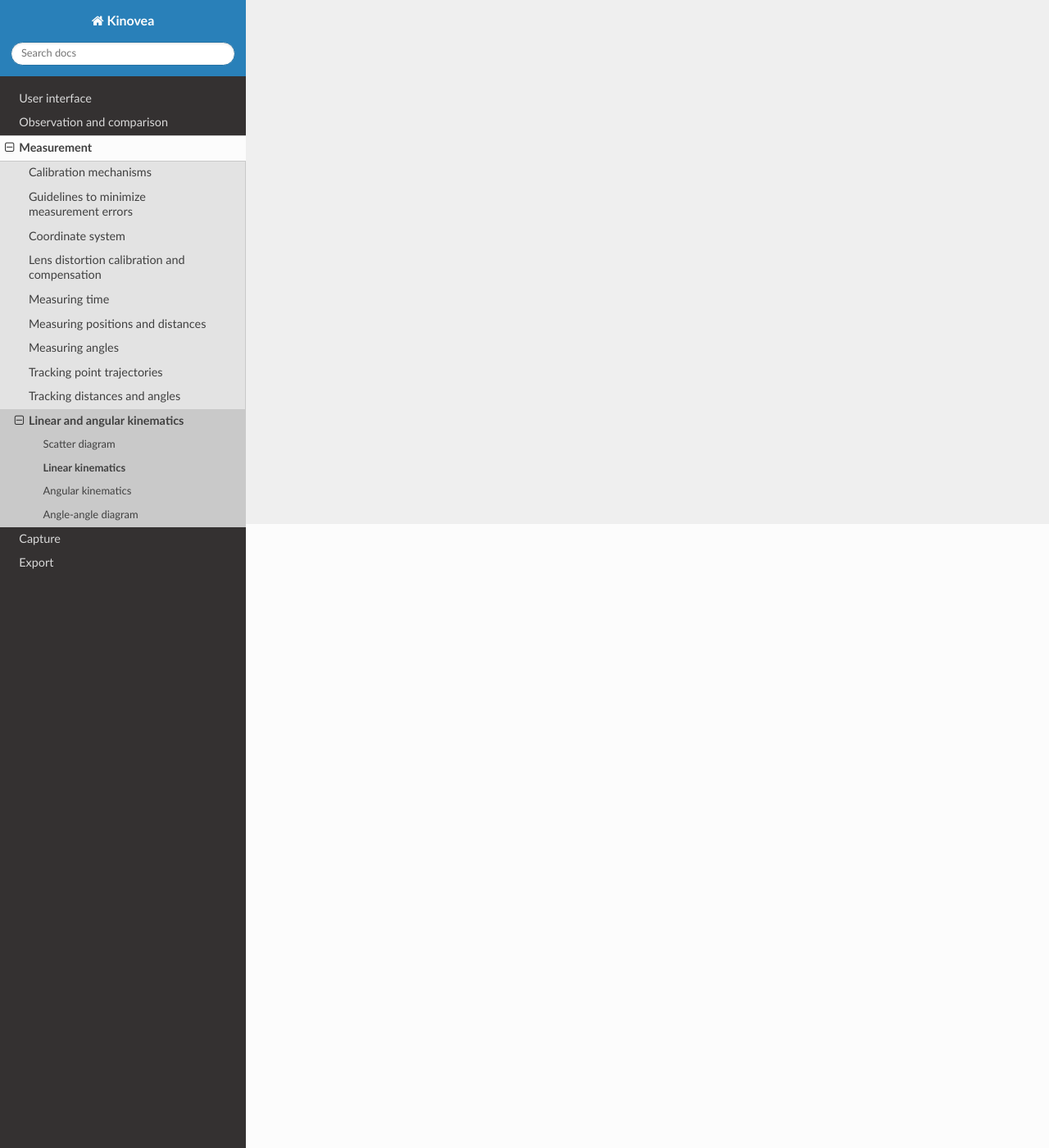
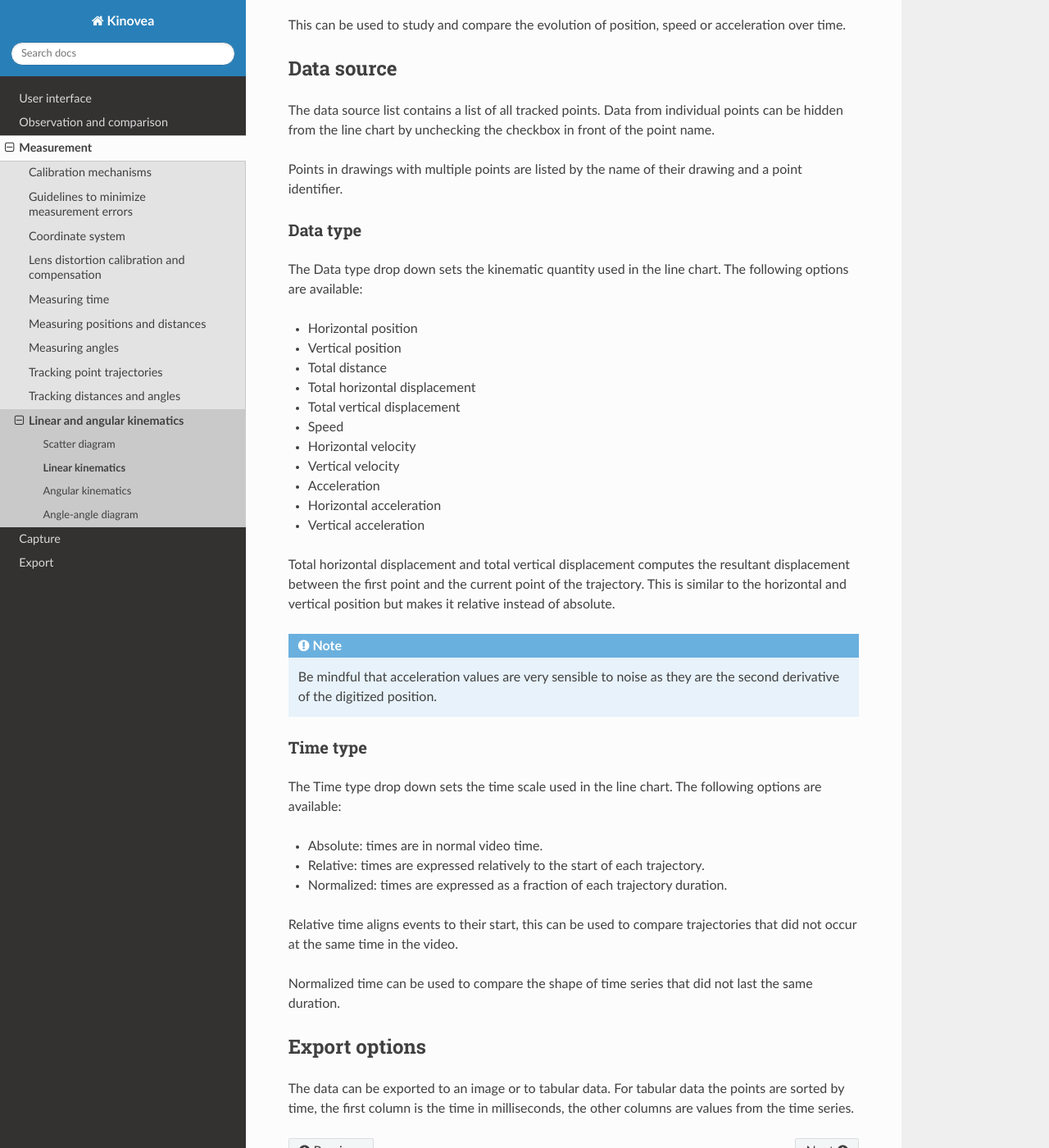
Before and after one commit to Kinovea/kinovea-docs, a Sphinx documentation site: the page built from source/measurement/kinematics/linear.rst, in a window 1280 px wide and 1400 px high, scrolled down 761 px. Shown: the whole window at 82% size. Built offline with Sphinx 7.4.7 and the Read the Docs theme 2.0.0, drawn with Linux system fonts in a browser that asks for light colours; some of the changed text lies outside the part shown.

Commit message:
Kinematics diagrams.

```diff
--- a/source/measurement/kinematics.rst
+++ b/source/measurement/kinematics.rst
@@ -26,6 +26,7 @@ Kinematics diagrams
 The following kinematics diagrams are available:
 
 .. toctree::
+    :maxdepth: 1
 
     kinematics/scatter
     kinematics/linear
--- a/source/measurement/kinematics/export.rst
+++ /dev/null
@@ -1,2 +0,0 @@
-Exporting data
-==============
--- a/source/measurement/kinematics/filtering.rst
+++ /dev/null
@@ -1,2 +0,0 @@
-Data filtering
-==============
--- a/source/measurement/kinematics/linear.rst
+++ b/source/measurement/kinematics/linear.rst
@@ -1,2 +1,57 @@
 Linear kinematics
 =================
+
+.. image:: /images/measurement/kinematics-linear.png
+
+Description
+-----------
+The linear kinematics diagram displays line charts of points trajectories and tracked objects points.
+
+This can be used to study and compare the evolution of position, speed or acceleration over time.
+
+Data source
+-----------
+The data source list contains a list of all tracked points.
+Data from individual points can be hidden from the line chart by unchecking the checkbox in front of the point name.
+
+Points in drawings with multiple points are listed by the name of their drawing and a point identifier.
+
+Data type
+**********
+The Data type drop down sets the kinematic quantity used in the line chart.
+The following options are available:
+
+* Horizontal position
+* Vertical position
+* Total distance
+* Total horizontal displacement
+* Total vertical displacement
+* Speed
+* Horizontal velocity
+* Vertical velocity
+* Acceleration
+* Horizontal acceleration
+* Vertical acceleration
+
+Total horizontal displacement and total vertical displacement computes the resultant displacement between the first point and the current point of the trajectory.
+This is similar to the horizontal and vertical position but makes it relative instead of absolute.
+
+.. note:: Be mindful that acceleration values are very sensible to noise as they are the second derivative of the digitized position.
+
+Time type
+**********
+The Time type drop down sets the time scale used in the line chart.
+The following options are available:
+
+* Absolute: times are in normal video time.
+* Relative: times are expressed relatively to the start of each trajectory.
+* Normalized: times are expressed as a fraction of each trajectory duration.
+
+Relative time aligns events to their start, this can be used to compare trajectories that did not occur at the same time in the video.
+
+Normalized time can be used to compare the shape of time series that did not last the same duration.
+
+Export options
+--------------
+The data can be exported to an image or to tabular data.
+For tabular data the points are sorted by time, the first column is the time in milliseconds, the other columns are values from the time series.
```
Also changed, not shown: source/measurement/kinematics/angleangle.rst (+27 -0 lines), source/measurement/kinematics/angular.rst (+47 -0 lines), source/measurement/kinematics/scatter.rst (+22 -0 lines), source/images/measurement/kinematics-angleangle.jpg (added), source/images/measurement/kinematics-angular.png (added), source/images/measurement/kinematics-linear.png (added), source/images/measurement/kinematics-scatter.png (added).
